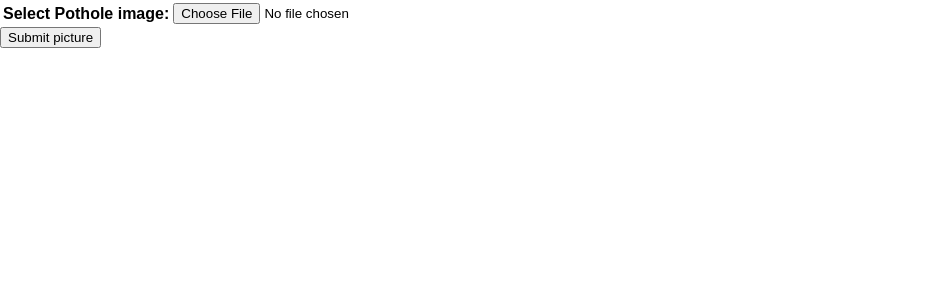
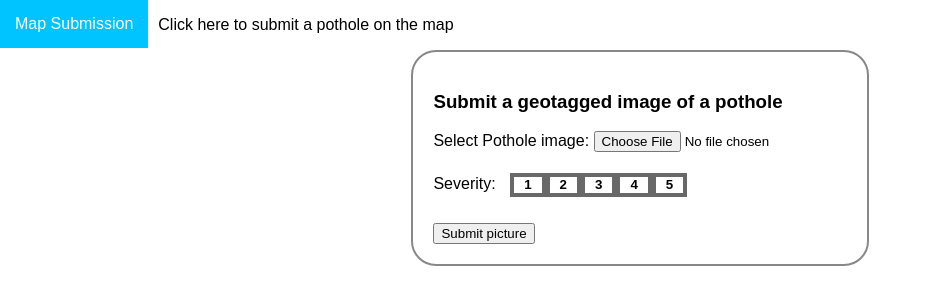
Before and after one commit to Wheel-Time/pothole-reporting, a Django app: page /submit/image in a window 1280 px wide. Shown: the part 48-353 px from the top of the page, without its empty margins (0-932 px from the left). Run offline with Django 3.2, Linux system fonts and the light colour scheme; some libraries are stand-ins or nearby versions.

Commit message:
Add severity, ajax, change look for image form

```diff
--- a/wheel_time_potholes/pothole_reporting/potholes/geotag_image.py
+++ b/wheel_time_potholes/pothole_reporting/potholes/geotag_image.py
@@ -4,7 +4,7 @@ from PIL.ExifTags import TAGS
 from pothole_reporting.exceptions import NoExifDataError
 
 
-def create_pothole_by_image(image):
+def create_pothole_by_image(image, user_id, state):
     """
     create a new pothole using the geotagged data from an image
     return whether successful creation
--- /dev/null
+++ b/wheel_time_potholes/pothole_reporting/static/pothole_reporting/css/pothole-picture.css
@@ -0,0 +1,11 @@
+#submit-image-form {
+  margin:auto;
+  border-radius: 25px;
+  border: 2px solid 	#888888;
+  padding: 20px;
+}
+
+.image-form-container {
+  display: flex;
+  flex-direction: column;
+}
--- /dev/null
+++ b/wheel_time_potholes/pothole_reporting/static/pothole_reporting/js/ImageSubmission.js
@@ -0,0 +1,47 @@
+// get the cookie in order to extract information, such as the csrf token
+function getCookie(name) {
+  var cookieValue = null;
+  if (document.cookie && document.cookie != "") {
+    var cookies = document.cookie.split(";");
+    for (var i = 0; i < cookies.length; i++) {
+      var cookie = jQuery.trim(cookies[i]);
+      // Does this cookie string begin with the name we want?
+      if (cookie.substring(0, name.length + 1) == name + "=") {
+        cookieValue = decodeURIComponent(
+          cookie.substring(name.length + 1)
+        );
+        break;
+      }
+    }
+  }
+  return cookieValue;
+}
+
+
+$("#submit-image-form").submit(function (event) {
+  event.preventDefault();
+
+  var form = $('#submit-image-form')[0];
+  var data = new FormData(form);
+
+  $.ajax({
+    type: "POST",
+    url: "/submit/image",
+    data: data,
+    processData: false,
+    contentType: false,
+    cache: false,
+    timeout: 600000,
+    beforeSend: function (xhr, settings) {
+      // add the csrf token to the submission header
+      xhr.setRequestHeader("X-CSRFToken", getCookie("csrftoken"));
+    },
+    success: function (data) {
+      alert("Successfuly created a new pothole");
+      $("#submit-image-form")[0].reset();
+    },
+    error: function (data) {
+      alert(data.responseText);
+    },
+  });
+});
--- a/wheel_time_potholes/pothole_reporting/static/pothole_reporting/js/SubmissionMap.js
+++ b/wheel_time_potholes/pothole_reporting/static/pothole_reporting/js/SubmissionMap.js
@@ -213,7 +213,7 @@ function onUpdate(event, fixed=false) {
       },
       success: function (data) {
         reloadGeoJson();
-        alert("Success");
+        alert("Successfuly submitted pothole report");
         infoWindow.close();
       },
       error: function (data) {
@@ -250,7 +250,7 @@ function onSubmit(event) {
         },
         success: function (data) {
           reloadGeoJson();
-          alert("Success");
+          alert("Successfuly created a new pothole");
           infoWindow.close();
         },
         error: function (data) {
--- a/wheel_time_potholes/pothole_reporting/templates/pothole_reporting/pothole-picture.html
+++ b/wheel_time_potholes/pothole_reporting/templates/pothole_reporting/pothole-picture.html
@@ -7,26 +7,50 @@
 
 {% block head_css_page %}
   <link rel="stylesheet" href="{% static 'pothole_reporting/css/main.css' %}"/>
+  <link rel="stylesheet" href="{% static 'pothole_reporting/css/submission.css' %}"/>
+  <link rel="stylesheet" href="{% static 'pothole_reporting/css/pothole-picture.css' %}"/>
 {% endblock head_css_page %}
 
+{% block subheader_content %}
+  <div id="picture-submit">
+    <a class="subheading-button" href="{% url 'submit' %}">Map Submission</a>
+    <p class="alignleft">Click here to submit a pothole on the map</p>
+  </div>
+{% endblock subheader_content %}
+
 {% block content %}
+  <div class="image-form-container">
+
     <form
+    id="submit-image-form"
     action="{% url 'pothole-picture' %}"
     method="post"
     enctype="multipart/form-data"
     >
-  {% csrf_token %}
-  <table>
-    {{ form }}
-  </table>
+      <h3>Submit a geotagged image of a pothole</h3>
+      <label for="id_file">Select Pothole image:</label>
+      <input type="file" name="file" accept="image/jpeg" required id="id_file">
+      <br />
+      <div id="severity" style="margin: 15px 0px 5px 0px">
+        <label class="select-label">Severity:</label>
+        <select id="state-select" name="state" size="5">
+          <option class="severity-select" id="select-1" value=1>1</option>
+          <option class="severity-select" id="select-2" value=2>2</option>
+          <option class="severity-select" id="select-3" value=3>3</option>
+          <option class="severity-select" id="select-4" value=4>4</option>
+          <option class="severity-select" id="select-5" value=5>5</option>
+        </select>
+      </div>
+      <br />
       <input type="submit" value="Submit picture" />
-  <br />
-    {{ text }}
     </form>
+  </div>
 {% endblock content %}
 
 {% block footer_content %}
 {% endblock footer_content %}
 
 {% block footer_javascript_page %}
+  <script src="https://code.jquery.com/jquery-3.2.1.min.js"></script>
+  <script src="{% static 'pothole_reporting/js/ImageSubmission.js' %}"></script>
 {% endblock footer_javascript_page %}
--- a/wheel_time_potholes/pothole_reporting/views.py
+++ b/wheel_time_potholes/pothole_reporting/views.py
@@ -107,7 +107,8 @@ def update_pothole(request):
     if request.method == 'GET':
         return render(request,
                       'pothole_reporting/submission.html',
-                      {"api_key": settings.MAP_API_KEY})
+                      {"api_key": settings.MAP_API_KEY,
+                       "logged_in": _is_logged_in(request)})
     elif request.method == 'POST':
         if "user" in request.session:
             user_id = request.session["user"]
@@ -132,34 +133,36 @@ def update_pothole(request):
 
 
 def pothole_picture(request):
-    text = ""
+    if request.method == 'GET':
+        return render(request,
+                      'pothole_reporting/pothole-picture.html',
+                      {"logged_in": _is_logged_in(request)})
 
-    if request.method == 'POST':
-        form = PotholeImageForm(request.POST, request.FILES)
+    elif request.method == 'POST':
+        if "user" in request.session:
+            user_id = request.session["user"]
+        else:
+            return HttpResponse("Failure, please make sure you are logged in in order to submit a new pothole",
+                                status=401)
 
-        if form.is_valid():
-            image = request.FILES['file']
-            try:
-                create_pothole_by_image(image)
-                # for now just redirect to same page - in future can send to confirmation page
-                return HttpResponseRedirect(request.path_info)
-            except UnidentifiedImageError:
-                print("Unable to open image")
-                text = "Unable to open the image"
-            except (KeyError, NoExifDataError):
-                print("Image had no geotag data")
-                text = "Unable to get geo tag information from image. Make sure " \
-                       "the image is a valid jpeg file with geo tag data."
-        else:
-            form = PotholeImageForm()
+        image = request.FILES['file']
+        if 'state' not in request.POST:
+            return HttpResponse("Failure, please make sure you have selected a severity level",
+                                status=400)
 
-    else:  # GET request
-        form = PotholeImageForm()
+        try:
+            create_pothole_by_image(image, user_id=user_id, state=request.POST['state'])
+            return HttpResponse("SUCCESS")
 
-    return render(request,
-                  'pothole_reporting/pothole-picture.html',
-                  {'form': form,
-                   'text': text})
+        except UnidentifiedImageError:
+            return HttpResponse("Failure, unable to open image. Make sure the file is a valid image",
+                                status=400)
+
+        except (KeyError, NoExifDataError):
+            return HttpResponse("Failure, image had no geotag data",
+                                status=400)
+
+
 
 
 def pothole_geojson(request):
--- a/wheel_time_potholes/wheel_time_potholes/settings.py
+++ b/wheel_time_potholes/wheel_time_potholes/settings.py
@@ -26,7 +26,7 @@ SECRET_KEY = 'o#(uq%+wemh0-rg*yeue$9@ba0d1vt@%r)v^oi#y1=k3aai5fb'
 # SECURITY WARNING: don't run with debug turned on in production!
 DEBUG = True
 
-ALLOWED_HOSTS = ['ec2-13-58-115-55.us-east-2.compute.amazonaws.com']
+ALLOWED_HOSTS = ['ec2-13-58-115-55.us-east-2.compute.amazonaws.com', '127.0.0.1']
 
 
 # Application definition
```
Lines whose indentation alone changed are shown as unchanged.
